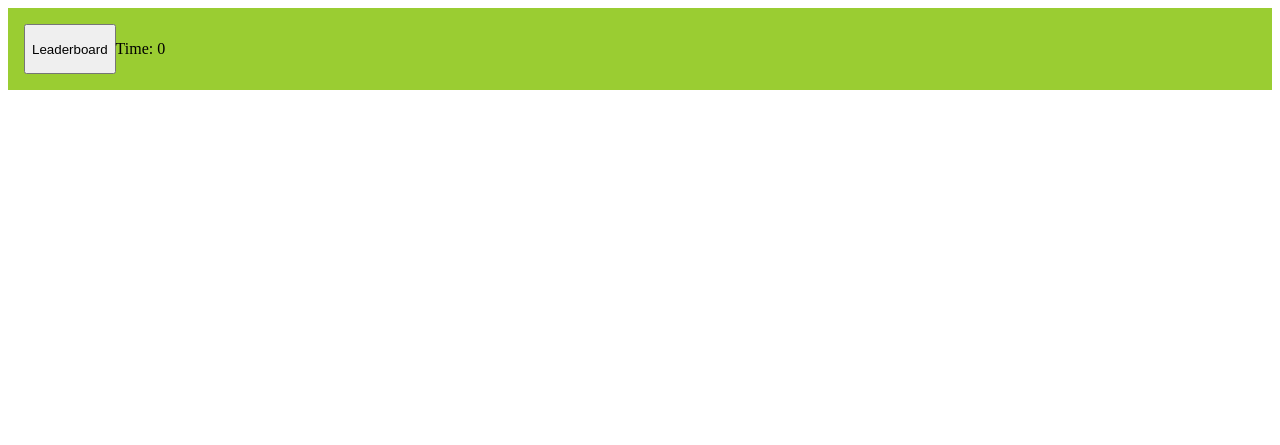
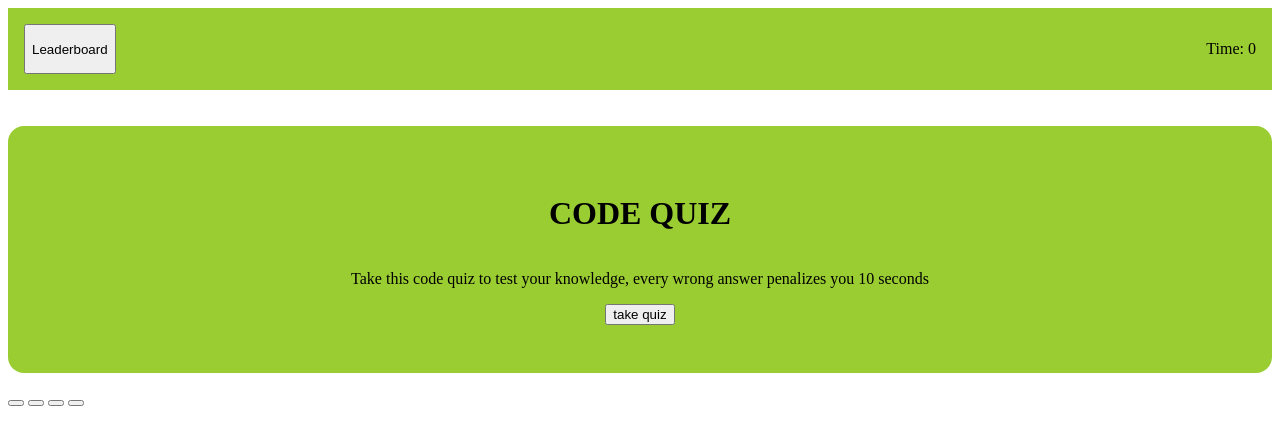
Before and after one commit to alondra-ortega/leg-room, a plain HTML site: page index.html in a window 1280 px wide. Drawn offline with Linux system fonts and the light colour scheme.

Commit message:
added questions placeholder, started java, added more css

```diff
--- a/index.html
+++ b/index.html
@@ -9,8 +9,27 @@
 </head>
 <body>
     <div class=header>
-    <button type=button class=ldrBrdBtn> Leaderboard</button>
+    <button type=button class=ldrBrdBtn>Leaderboard</button>
     <div id=timer><p>Time: <span id="time">0</span></p></div>
     </div>
+    <!--making a header with time left and leader board -stays when user takes quiz-->
+    <br><br>
+    <div class=startScreen>
+        <h1>CODE QUIZ</h1>
+        <p>Take this code quiz to test your knowledge, every wrong answer penalizes you 10 seconds</p>
+        <button type=button>take quiz</button>
+    </div>
+    <section id=quizHolder class=hide>
+        <p id=questionHere></p>
+        <!--buttons to click answers-->
+        <button></button>
+        <button></button>
+        <button></button>
+        <button></button>
+        <div id="scoreIndicator" class="invisible">
+            <p>&nbsp;</p>
+          </div>
+    </section>
+
 </body>
 </html>
--- a/style.css
+++ b/style.css
@@ -1,7 +1,11 @@
-.body{
+.html{
     background-color: blanchedalmond;
     font-family: Arial, Helvetica, sans-serif;
     margin:0;
+    min-height: 100vh;
+    display: flex;
+    justify-content: center;
+    align-items: center;
 }
 .header{
     background-color: yellowgreen;
@@ -9,7 +13,17 @@
     margin:0;
     display: flex;
     flex-direction: row;
+    justify-content: space-between;
 }
 #timer{
     right: 50px;
 }
+.startScreen{
+    background-color: yellowgreen;
+    display: flex;
+    justify-content: center;
+    align-items: center;
+    flex-direction: column;
+    border-radius: 1rem;
+    padding: 3rem;
+}
```
Also changed, not shown: script.js (added).
